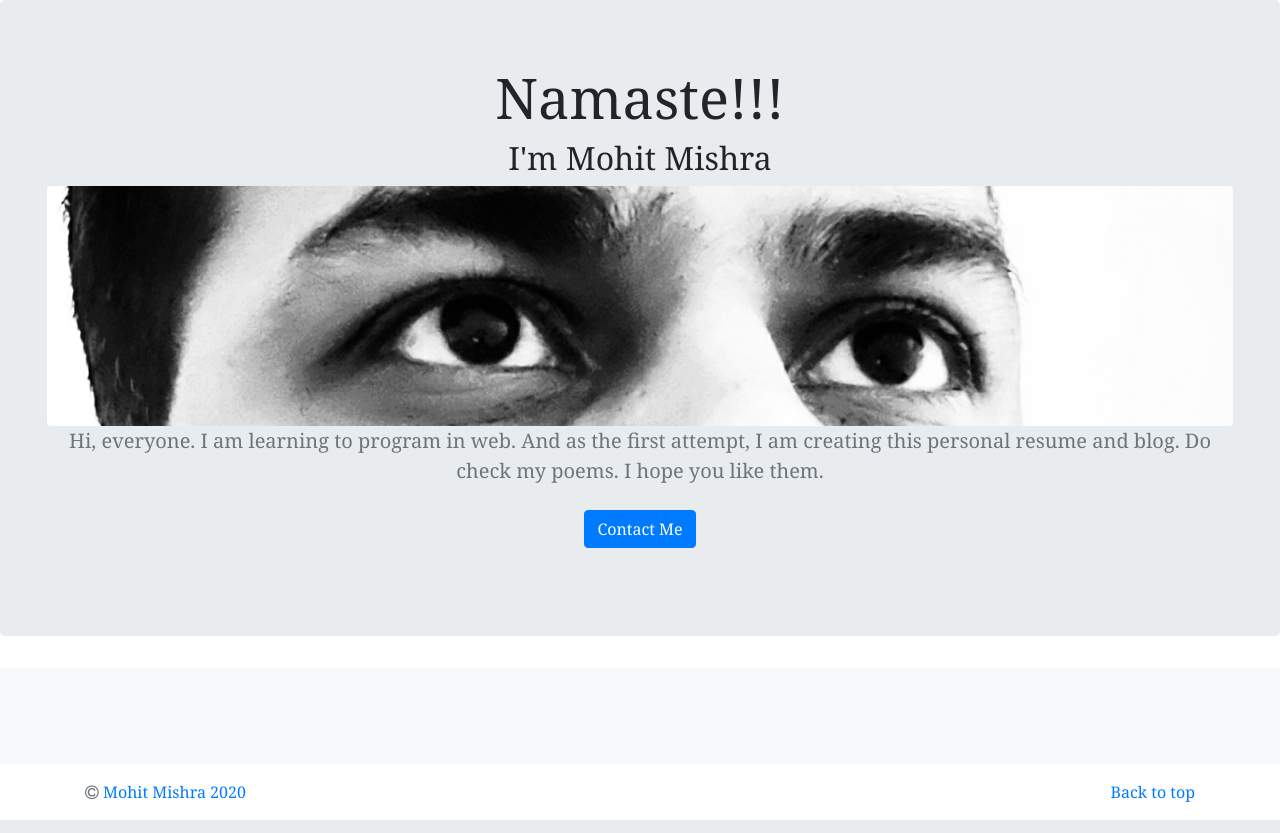
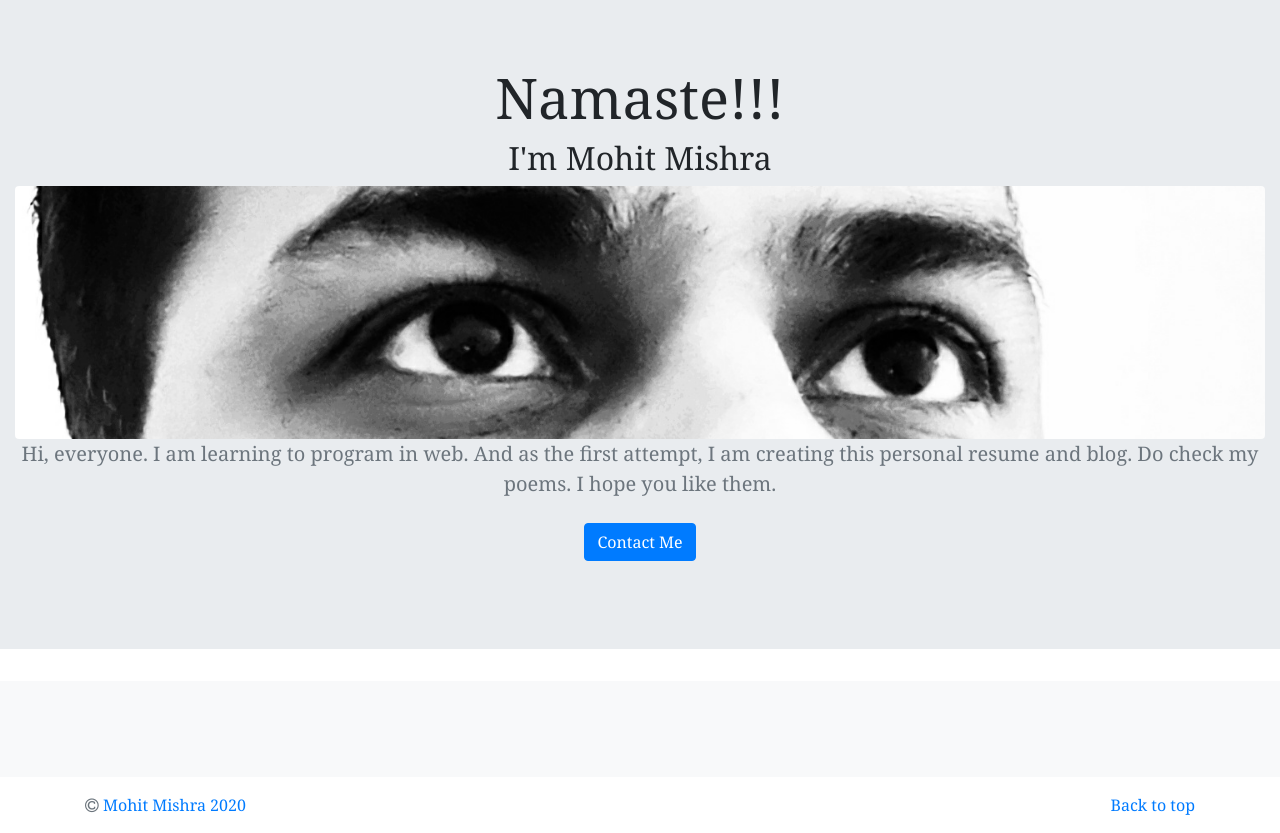
Before and after one commit to mrmohitmishra/portfolio, a Django app: page / in a window 1280 px wide. Shown: the part 56-889 px from the top of the page. Run offline with Django 3.2, Linux system fonts and the light colour scheme; data that the repository does not hold is empty; some libraries are stand-ins or nearby versions.

Commit message:
some changes to

```diff
--- a/job/templates/job/home.html
+++ b/job/templates/job/home.html
@@ -11,7 +11,7 @@
 
 <main role="main">
 
-    <section class="jumbotron text-center">
+    <section class="jumbotron jumbotron-fluid text-center">
         <div class="container-fluid">
             <h1 class="display-4">Namaste!!!</h1>
             <h2 class="display-5">I'm Mohit Mishra</h2>
```
